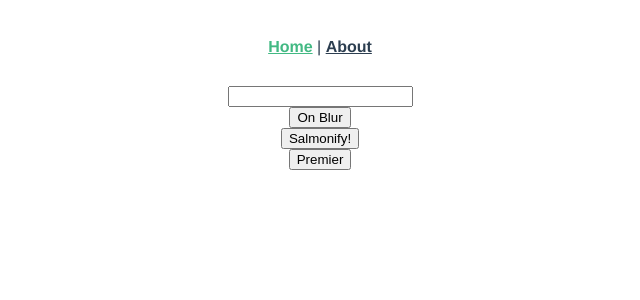
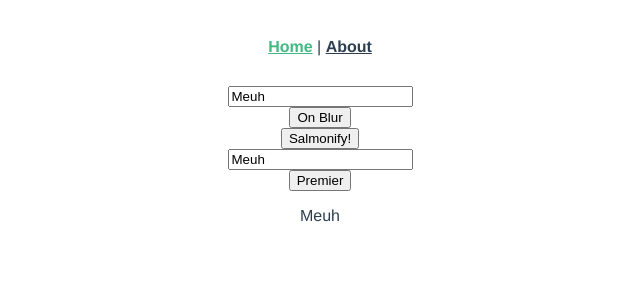
Before and after one commit to Esurnir/composition-vue2-typescript, a Vue app: page / in a window 1280 px wide. Shown: the top 300 px of the page, without its empty margins (320-960 px from the left). Built offline with nearby package versions, Linux system fonts and the light colour scheme.

Commit message:
fin de la classe passage en composition api

```diff
--- a/package.json
+++ b/package.json
@@ -10,7 +10,7 @@
     "lint": "vue-cli-service lint"
   },
   "dependencies": {
-    "@vue/composition-api": "^1.0.0-beta.14",
+    "@vue/composition-api": "^1.0.0-beta.15",
     "core-js": "^3.6.5",
     "vue": "^2.6.11",
     "vue-router": "^3.2.0",
--- a/src/components/MyField.vue
+++ b/src/components/MyField.vue
@@ -1,6 +1,7 @@
 <template>
   <input
-    v-model="internalValue"
+    ref="monRef"
+    v-model="autoFormatter"
     :class="inputStyles"
     type="text"
     @input="inputHandler"
@@ -8,23 +9,11 @@
   />
 </template>
 <script lang="ts">
-import Vue from "vue";
-import { mapState } from "vuex";
+import { defineComponent, onMounted, ref, watch } from "@vue/composition-api";
+import { useAutoFormatter } from "@/composable/autoFormatter";
+import { useThemeSaumon } from "@/composable/themeSaumon";
 
-function premierFormatter(input: string) {
-  const parts = input.split(" ");
-  return parts
-    .map(value => {
-      if (value.length) {
-        return [...value[0].toUpperCase(), ...value.slice(1)].join("");
-      } else {
-        return "";
-      }
-    })
-    .join(" ");
-}
-
-export default Vue.extend({
+export default defineComponent({
   props: {
     value: {
       type: String,
@@ -51,51 +40,50 @@ export default Vue.extend({
       default: false
     }
   },
-  data() {
-    return {
-      internalValue: this.value as string
-    };
-  },
-  computed: {
-    ...mapState(["theme"]),
-    inputText(): string {
-      switch (this.formatage) {
-        case "MAJUSCULE":
-          return this.internalValue.toUpperCase();
-        case "Premier":
-          return premierFormatter(this.internalValue);
-        case "minuscule":
-          return this.internalValue.toLowerCase();
-        default:
-          return this.internalValue;
+  setup(props, { emit }) {
+    const {
+      internalValue: autoFormatter,
+      inputHandler,
+      blurHandler
+    } = useAutoFormatter(props, emit);
+
+    const monRef = ref<HTMLInputElement | null>(null);
+
+    // ne pas déconstruire props dans setup :
+    // const eager = props.eager;
+
+    watch(
+      // () => eager
+      () => props.eager,
+      () => {
+        // console.log(eager);
+        console.log(props.eager);
       }
-    },
-    inputStyles(): string {
-      if (this.theme === "salmon") {
-        return "salmon";
-      } else {
-        return "";
+    );
+
+    onMounted(() => {
+      console.log(monRef);
+      if (monRef.value) {
+        console.log(monRef.value.value);
+      }
+    });
+
+    function focusMonRef() {
+      if (monRef.value) {
+        monRef.value.focus();
       }
     }
-  },
-  watch: {
-    formatage() {
-      this.internalValue = this.inputText;
-      this.$emit("input", this.internalValue);
-    }
-  },
-  methods: {
-    inputHandler() {
-      this.internalValue = this.inputText;
-      if (this.eager) {
-        this.$emit("input", this.internalValue);
-      }
-    },
-    blurHandler(event: Event) {
-      if (!this.eager) {
-        this.$emit("input", (event.target as HTMLInputElement).value);
-      }
-    }
+
+    const { inputStyles } = useThemeSaumon();
+
+    return {
+      autoFormatter,
+      inputHandler,
+      blurHandler,
+      inputStyles,
+      monRef,
+      focusMonRef
+    };
   }
 });
 </script>
--- /dev/null
+++ b/src/composable/autoFormatter.ts
@@ -0,0 +1,94 @@
+/**
+ * Composables permettant d'utiliser l'autoformattage
+ */
+import { ref, watch } from "@vue/composition-api";
+interface PropAutoFormatter {
+  value: string;
+  formatage: string;
+  eager: boolean;
+}
+
+export function premierFormatter(input: string) {
+  const parts = input.split(" ");
+  return parts
+    .map(value => {
+      if (value.length) {
+        return [...value[0].toUpperCase(), ...value.slice(1)].join("");
+      } else {
+        return "";
+      }
+    })
+    .join(" ");
+}
+
+/**
+ * Retourne un objet contenant internalValue, inputHandler et blurHandler
+ * @param props les props a passer
+ * @param emit la fonction emit du context setup
+ */
+export function useAutoFormatter(
+  props: PropAutoFormatter,
+  emit: (nom: string, payload: unknown) => void
+) {
+  const internalValue = ref(props.value);
+
+  function formatText(value: string) {
+    switch (props.formatage) {
+      case "MAJUSCULE":
+        return value.toUpperCase();
+      case "Premier":
+        return premierFormatter(value);
+      case "minuscule":
+        return value.toLowerCase();
+      default:
+        return value;
+    }
+  }
+
+  watch(
+    () => props.value,
+    () => {
+      const oldValue = internalValue.value;
+      internalValue.value = formatText(props.value);
+      if (oldValue != internalValue.value) {
+        emit("input", internalValue.value);
+      }
+    }
+  );
+
+  watch(
+    () => internalValue,
+    () => {
+      internalValue.value = formatText(internalValue.value);
+    },
+    { immediate: true, deep: true }
+  );
+
+  function inputHandler() {
+    internalValue.value = formatText(internalValue.value);
+    if (props.eager) {
+      emit("input", internalValue.value);
+    }
+  }
+
+  function blurHandler(event: Event) {
+    if (!props.eager) {
+      emit("input", (event.target as HTMLInputElement).value);
+    }
+  }
+
+  watch(
+    () => props.formatage,
+    () => {
+      internalValue.value = formatText(internalValue.value);
+      emit("input", internalValue.value);
+    },
+    { immediate: true }
+  );
+
+  return {
+    internalValue,
+    inputHandler,
+    blurHandler
+  };
+}
--- /dev/null
+++ b/src/composable/themeSaumon.ts
@@ -0,0 +1,19 @@
+import { computed, ref } from "@vue/composition-api";
+import { useStore } from "../store";
+
+export function useThemeSaumon() {
+  const store = useStore();
+  const inputStyles = computed(() => {
+    if (store.state.theme === "salmon") {
+      return "salmon";
+    } else {
+      return "";
+    }
+  });
+
+  const internalValue = ref(15);
+  return {
+    inputStyles,
+    internalValue
+  };
+}
--- a/src/views/Home.vue
+++ b/src/views/Home.vue
@@ -8,6 +8,9 @@
     </div>
     <div>
       <button @click="setSalmon">Salmonify!</button>
+    </div>
+    <div>
+      <input v-model="test" />
     </div>
     <div>
       <button @click="switchFormat">{{ format || "Default" }}</button>
@@ -35,7 +38,7 @@ export default Vue.extend({
   },
   data() {
     return {
-      test: "",
+      test: "Meuh",
       eager: false,
       format: "Premier"
     };
```
Also changed, not shown: 1 other file (tests, documents, lock files or other folders).
